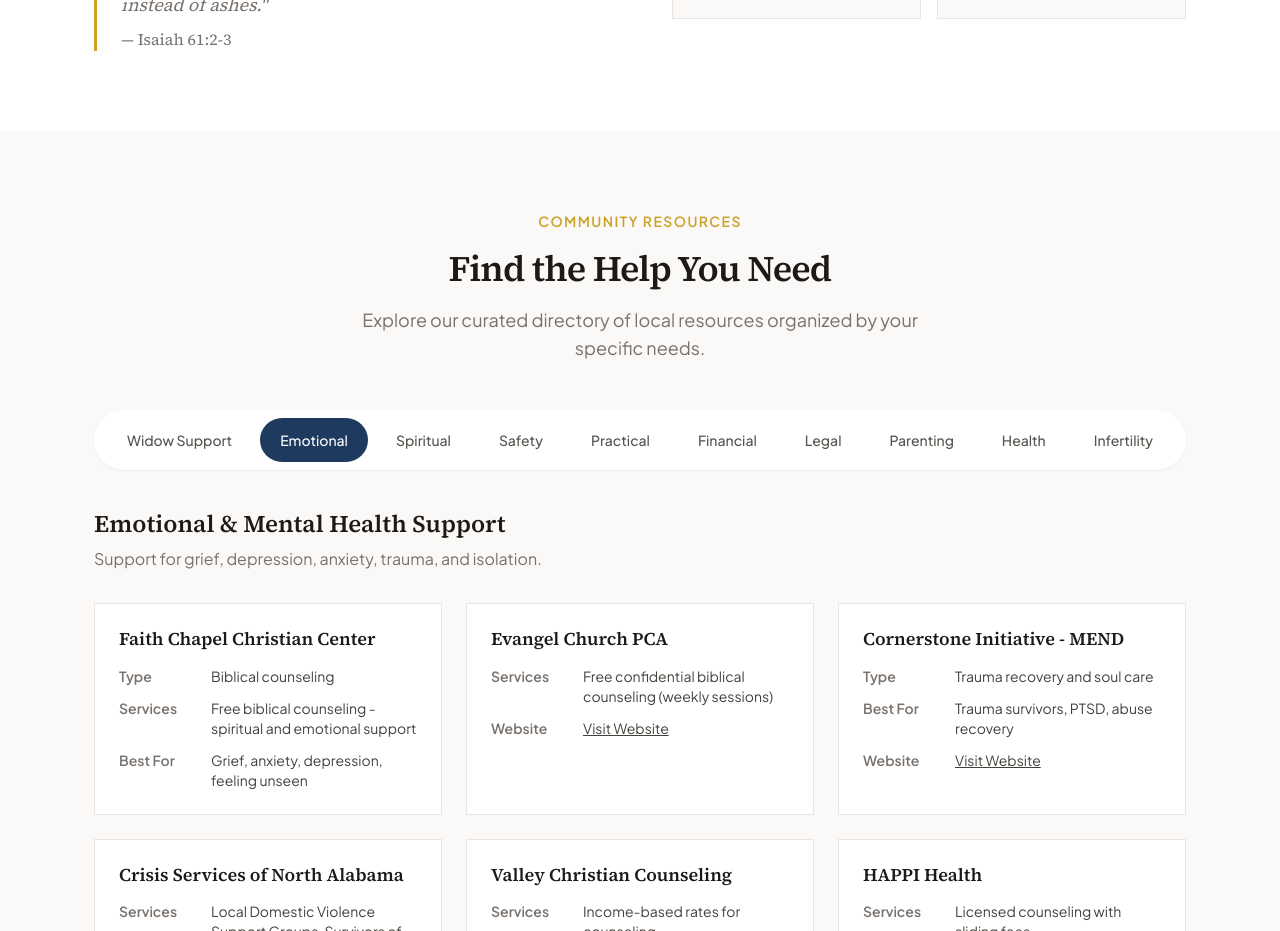
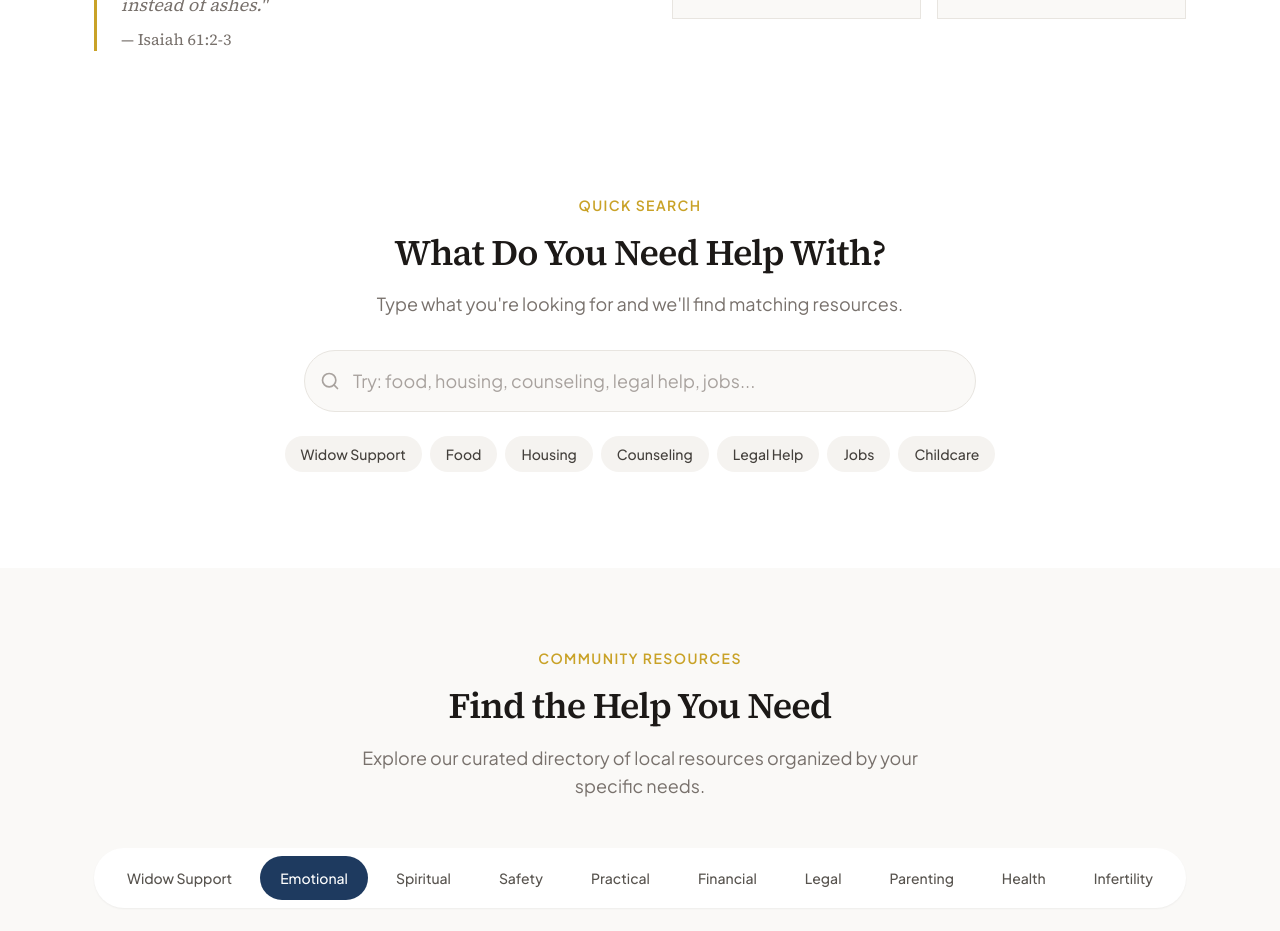
Before and after one commit to kenhicks850/RestoreHope61, a React (Vite) app: page / in a window 1280 px wide. Shown: the part 1220-2151 px from the top of the page. Built offline with nearby package versions, Linux system fonts and the light colour scheme.

Commit message:
Update App.jsx

```diff
--- a/src/App.jsx
+++ b/src/App.jsx
@@ -2,6 +2,7 @@
   Navigation,
   Hero,
   Mission,
+  ResourceSearch,
   Resources,
   Process,
   Contact,
@@ -25,6 +26,7 @@
       <main id="main">
         <Hero watermarkUrl={watermarkUrl} />
         <Mission />
+        <ResourceSearch />
         <Resources />
         <Process />
         <Contact />
```
